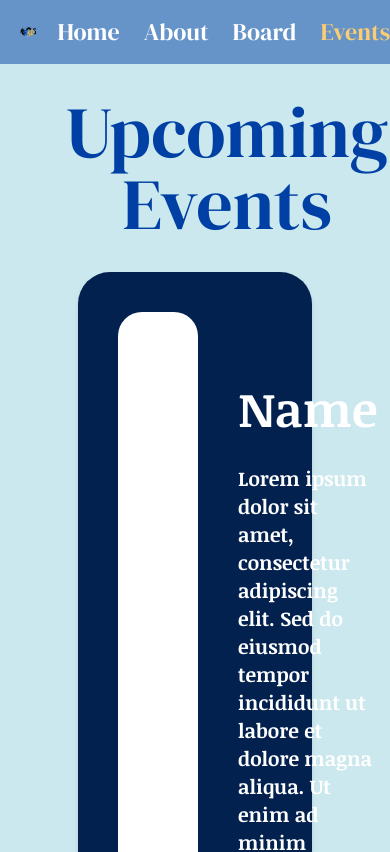
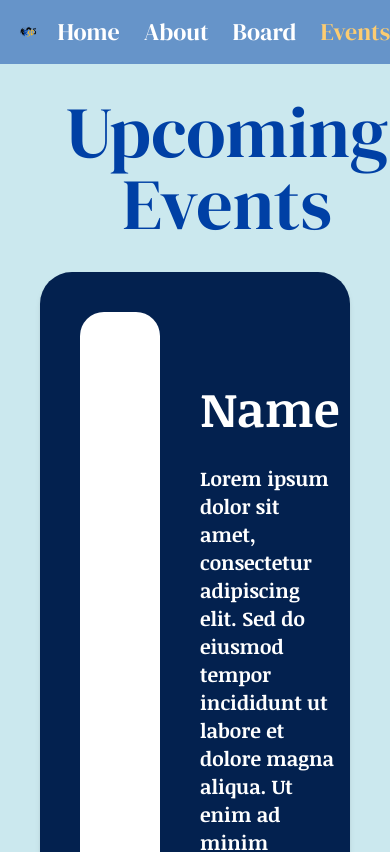
Before and after one commit to acm-ucr/rsd-website, a Next.js app: page /events in a window 390 px wide. Shown: the top 852 px of the page. Built offline with nearby package versions, Linux system fonts and the light colour scheme.

Commit message:
gave proper upcoming card response to screen size

```diff
--- a/src/app/events/page.tsx
+++ b/src/app/events/page.tsx
@@ -23,7 +23,7 @@ const Events = () => {
   return (
     <div className="relative">
       <Header text="Upcoming Events" />
-      <div className="mb-16 flex flex-wrap justify-center gap-y-8">
+      <div className="mb-16 flex flex-col items-center gap-8 px-10 md:px-0">
         {UpcomingEventsInfo.map(({ Month, Date, Name, Desc }, index) => (
           <UpcomingCard
             key={index}
--- a/src/components/events/UpcomingCard.tsx
+++ b/src/components/events/UpcomingCard.tsx
@@ -7,7 +7,7 @@ interface ComponentProps {
 
 const UpcomingCard = ({ month, date, name, desc }: ComponentProps) => {
   return (
-    <div className="bg-rsd-dark-blue font-rsd-alt flex h-1/2 w-3/5 rounded-4xl p-10 text-white shadow-md">
+    <div className="bg-rsd-dark-blue font-rsd-alt flex h-1/2 w-full rounded-4xl p-10 text-white shadow-md md:w-3/5">
       <div className="flex w-1/3 shrink-0 flex-col items-center justify-center gap-y-8 rounded-3xl bg-white p-10 text-center text-black">
         <div className="text-5xl">{month}</div>
         <div className="text-8xl">{date}</div>
```
